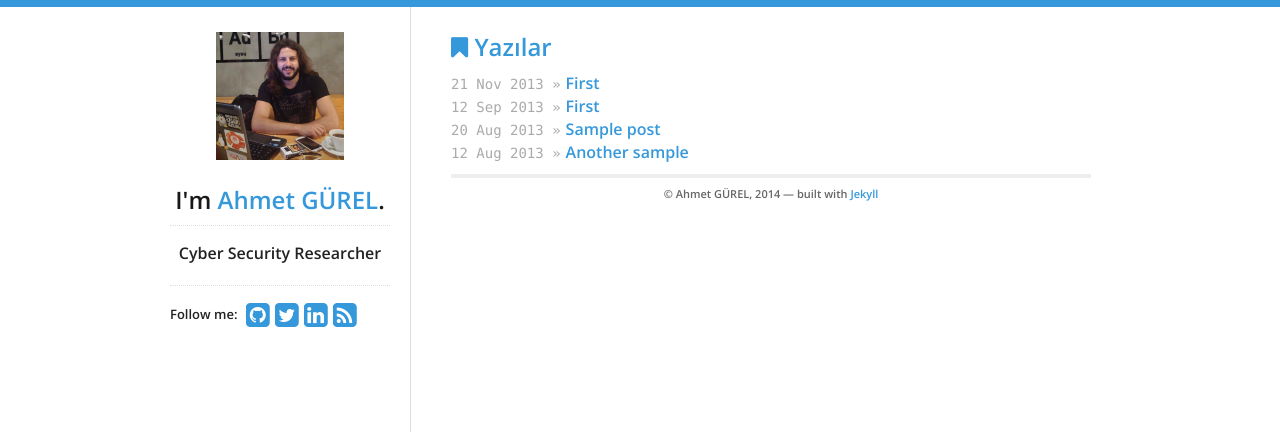
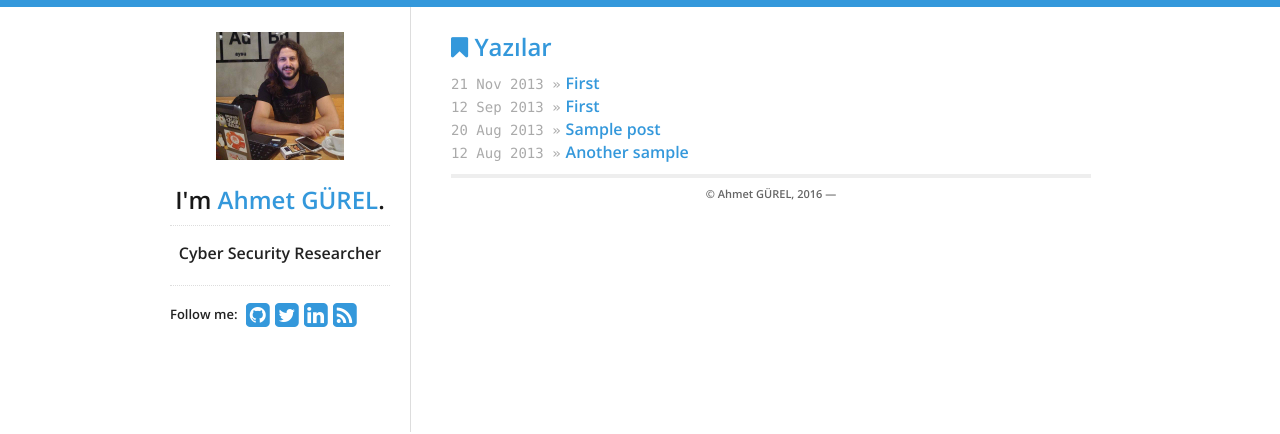
Before and after one commit to ahmetgurel/ahmetgurel.github.io, a Jekyll site: the page built from index.html, in a window 1280 px wide. Shown: the top 434 px of the page. Built offline with Jekyll 4.4.1, drawn with Linux system fonts in a browser that asks for light colours; nearby versions of some CDN libraries.

Commit message:
Update footer.html

```diff
--- a/_includes/footer.html
+++ b/_includes/footer.html
@@ -7,6 +7,6 @@
   {% endif %}
 
   <p>
-    © {{ site.data.theme.name }}, 2014 &mdash; built with <a href="http://jekyllrb.com/">Jekyll</a>
+    © {{ site.data.theme.name }}, 2016 &mdash;
   </p>
 </div>
```
